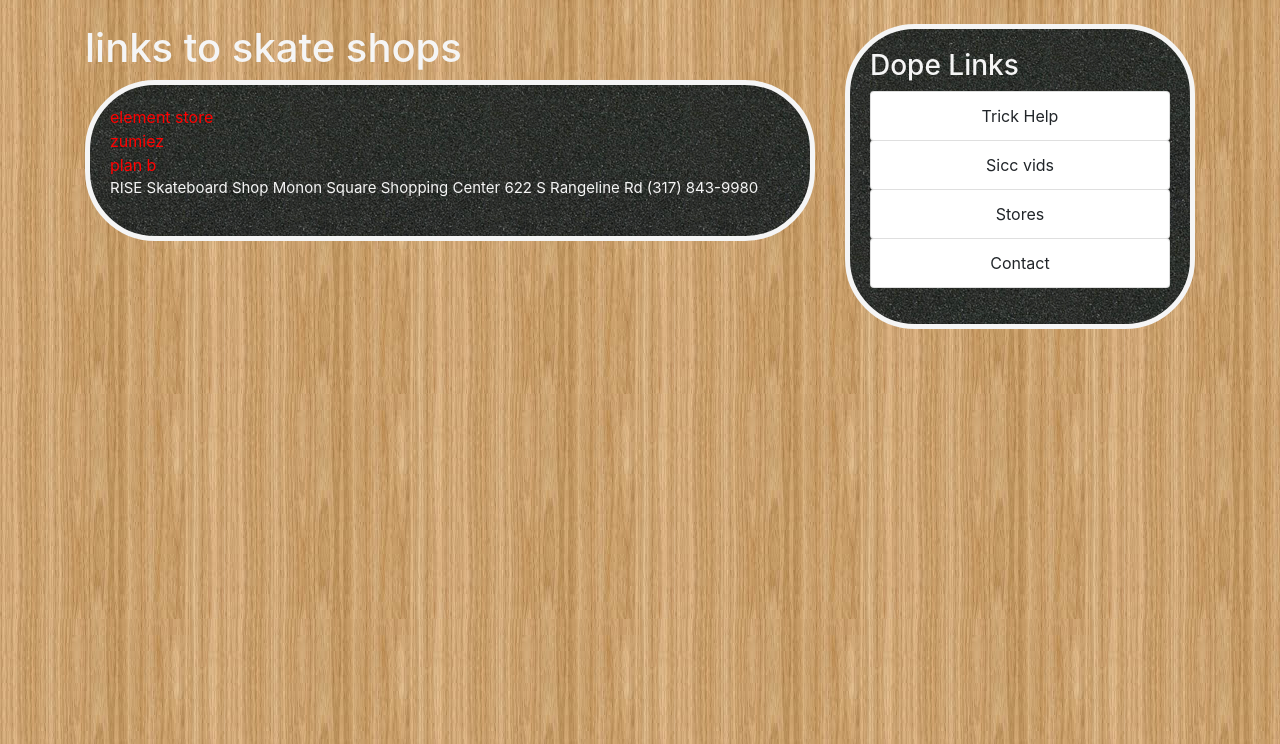
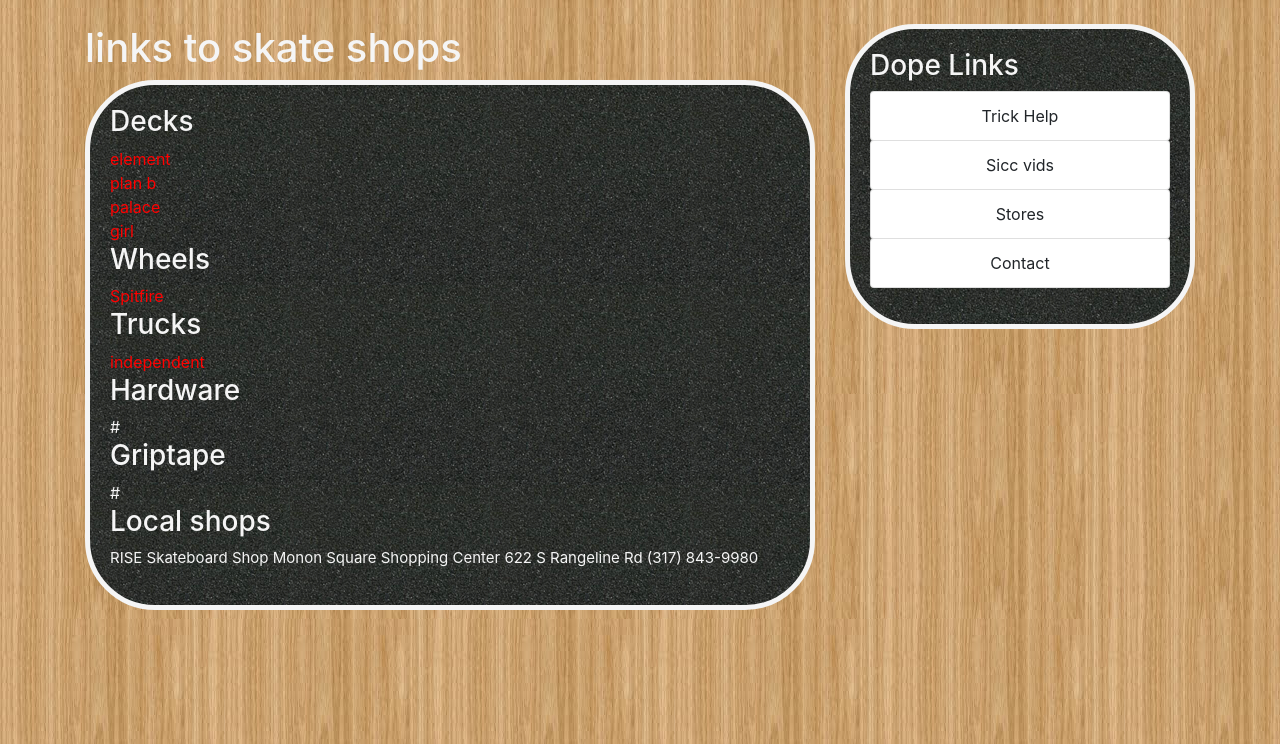
Before and after one commit to nicholascoxe/BlueBadgeApp, a Django app: page /store/ in a window 1280 px wide. Shown: the part 56-800 px from the top of the page. Run offline with Django 3.2, Linux system fonts and the light colour scheme; some libraries are stand-ins or nearby versions.

Commit message:
simple html

```diff
--- a/blue_badge/blog/templates/blog/post_detail.html
+++ b/blue_badge/blog/templates/blog/post_detail.html
@@ -15,8 +15,8 @@
             </div>
             <h2 class="article-title">{{ object.location }}</h2>
             <p class="article-content">{{ object.content }}</p>
+            <img src="{{ object.image.url }}">
         </div>
     </article>
-    <img src="{{ object.image.url }}">
 
 {% endblock content %}
--- a/blue_badge/blog/templates/blog/store.html
+++ b/blue_badge/blog/templates/blog/store.html
@@ -3,11 +3,27 @@
 
     <h1>links to skate shops</h1>
     <div class="content-section" >
-    <a target='_' style=color:red href="https://www.elementbrand.com">element store</a>
-    <br>
-    <a target='_' style=color:red href="https://www.zumiez.com/">zumiez</a>
+    <h3>Decks</h3>
+    <a target='_' style=color:red href="https://www.elementbrand.com">element</a>
     <br>
     <a target='_' style=color:red href="https://planbskateboards.com/">plan b</a>
+    <br>
+    <a target='_' style=color:red href="https://www.palaceskateboards.com/">palace</a>
+    <br>
+    <a target='_' style=color:red href="http://girlskateboards.com/kodak">girl</a>
+    <br>
+    <h3>Wheels</h3>
+    <a target='_' style=color:red href="http://www.spitfirewheels.com/">Spitfire</a>
+    <br>
+    <h3>Trucks</h3>
+    <a target='_' style=color:red href="">independent</a>
+    <h3>Hardware</h3>
+    #<a>
+    <h3>Griptape</h3>
+    #<a>
+
+
+    <h3>Local shops</h3>
     <p style= font-size:15px>RISE Skateboard Shop
         Monon Square Shopping Center
         622 S Rangeline Rd
```
Also changed, not shown: blue_badge/blog/templates/blog/home.html (+6 -6 lines).
